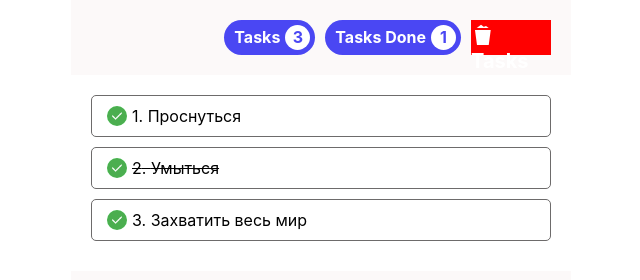
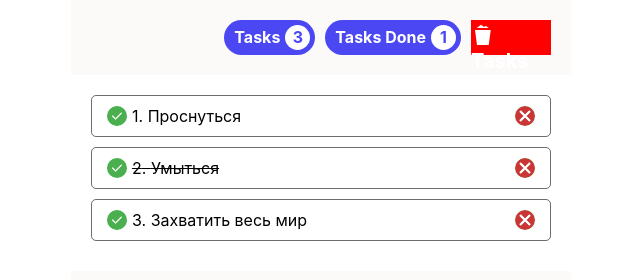
Before and after one commit to Saleyevav/to-do-list, a React (Create React App) app: page / in a window 1280 px wide. Shown: the top 280 px of the page, without its empty margins (319-959 px from the left). Built offline with nearby package versions, Linux system fonts and the light colour scheme.

Commit message:
add button for delete task

```diff
--- a/src/App.js
+++ b/src/App.js
@@ -1,10 +1,10 @@
 import React, { useRef } from "react";
 import { useState } from "react";
 import "./App.css";
-import ToDoList from "./components/ToDoList";
-import InputWithButton from "./components/InputWithButton";
+import { ToDoList } from "./components/ToDoList";
+import { InputWithButton } from "./components/InputWithButton";
 import { ToDoService } from "./API/ToDoService";
-import Menu from "./components/Menu";
+import { Menu } from "./components/Menu";
 import { useCallback } from "react";
 import { useEffect } from "react";
 
@@ -18,11 +18,18 @@ function App() {
     setToDoList([...toDoList, { title: value, completed: false }]);
   }, [toDoList]);
 
-  const completeFunction = useCallback(
+  const completeTask = useCallback(
     (id) => {
       toDoList[id - 1].completed
         ? (toDoList[id - 1].completed = false)
         : (toDoList[id - 1].completed = true);
+      setToDoList([...toDoList]);
+    },
+    [toDoList]
+  );
+  const deleteTask = useCallback(
+    (id) => {
+      toDoList.splice(id - 1, 1);
       setToDoList([...toDoList]);
     },
     [toDoList]
@@ -40,7 +47,8 @@ function App() {
       <ToDoList
         list={toDoList}
         setList={setToDoList}
-        completeFunction={completeFunction}
+        completeTask={completeTask}
+        deleteTask={deleteTask}
       />
       <InputWithButton ref={inputRef} onBtnClickFunction={addTask} />
     </div>
--- a/src/components/InputWithButton/index.jsx
+++ b/src/components/InputWithButton/index.jsx
@@ -1,6 +1,6 @@
 import React from "react";
 import classes from "./styles.module.css";
-const InputWithButton = React.forwardRef((props, ref) => {
+export const InputWithButton = React.forwardRef((props, ref) => {
   const keydown = (e) => {
     if (e.keyCode === 13) {
       props.onBtnClickFunction();
@@ -22,5 +22,3 @@ const InputWithButton = React.forwardRef((props, ref) => {
     </div>
   );
 });
-
-export default InputWithButton;
--- a/src/components/Menu/Counter/index.jsx
+++ b/src/components/Menu/Counter/index.jsx
@@ -1,6 +1,6 @@
 import React from "react";
 import classes from "./styles.module.css";
-const Counter = ({ title, count, ...props }) => {
+export const Counter = ({ title, count, ...props }) => {
   return (
     <div className={classes.wrapper} style={props.style}>
       <div className={classes.title}>{title} </div>
@@ -8,5 +8,3 @@ const Counter = ({ title, count, ...props }) => {
     </div>
   );
 };
-
-export default Counter;
--- a/src/components/Menu/DeleteButton/index.jsx
+++ b/src/components/Menu/DeleteButton/index.jsx
@@ -1,7 +1,7 @@
 import React from "react";
 import classes from "./styles.module.css";
 import trash from "./images/trash.png";
-const DeleteButton = (props) => {
+export const DeleteButton = (props) => {
   return (
     <div
       onClick={props.onBtnClickFunction}
@@ -13,5 +13,3 @@ const DeleteButton = (props) => {
     </div>
   );
 };
-
-export default DeleteButton;
--- a/src/components/ToDoList/Task/index.jsx
+++ b/src/components/ToDoList/Task/index.jsx
@@ -1,20 +1,26 @@
 import React from "react";
 import classes from "./styles.module.css";
 
-const Task = ({ title, id, style, completed, completeFunction }) => {
+export const Task = ({
+  title,
+  id,
+  style,
+  completed,
+  completeTask,
+  deleteTask,
+}) => {
   let textStyle = "";
   completed ? (textStyle = "completed") : (textStyle = "notCompleted");
   return (
     <div className={classes.wrapper} style={style}>
-      <div
-        className={classes.button}
-        onClick={() => completeFunction(id)}
-      ></div>
+      <div className={classes.button} onClick={() => completeTask(id)}></div>
       <span className={classes[textStyle]}>
         {id}. {title}
       </span>
+      <div
+        className={classes.deleteButton}
+        onClick={() => deleteTask(id)}
+      ></div>
     </div>
   );
 };
-
-export default Task;
--- a/src/components/ToDoList/Task/styles.module.css
+++ b/src/components/ToDoList/Task/styles.module.css
@@ -17,6 +17,19 @@
   margin-right: 5px;
 }
 
+.deleteButton {
+  color: white;
+  height: 20px;
+  width: 20px;
+  border-radius: 50%;
+  background: #19e23b url(./images/remove.png) center no-repeat;
+  background-size: cover;
+  cursor: pointer;
+  margin-left: 5px;
+  margin-right: 5px;
+  margin-left: auto;
+}
+
 .completed {
   text-decoration: line-through;
 }
--- a/src/components/ToDoList/index.jsx
+++ b/src/components/ToDoList/index.jsx
@@ -1,7 +1,7 @@
 import React from "react";
-import Task from "./Task";
+import { Task } from "./Task";
 import classes from "./styles.module.css";
-const ToDoList = ({ list, completeFunction }) => {
+export const ToDoList = ({ list, completeTask, deleteTask }) => {
   return (
     <div className={classes.wrapper}>
       {list.map((task, index) => (
@@ -11,11 +11,10 @@ const ToDoList = ({ list, completeFunction }) => {
           title={task.title}
           style={{ marginBottom: 10 }}
           completed={task.completed}
-          completeFunction={completeFunction}
+          completeTask={completeTask}
+          deleteTask={deleteTask}
         />
       ))}
     </div>
   );
 };
-
-export default ToDoList;
```
Also changed, not shown: src/components/Menu/index.jsx (+3 -5 lines), src/components/ToDoList/Task/images/remove.png (added). Lines whose indentation alone changed are shown as unchanged.
